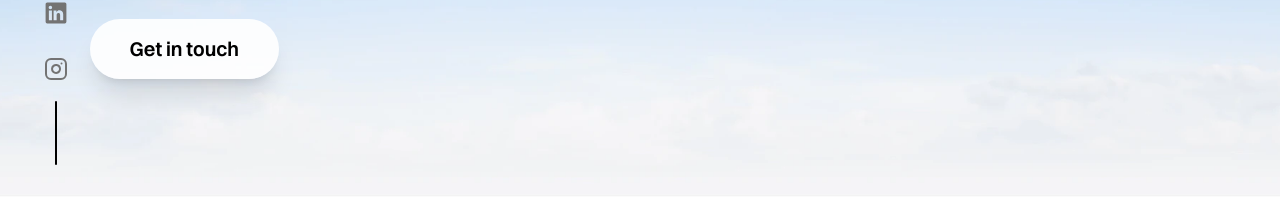
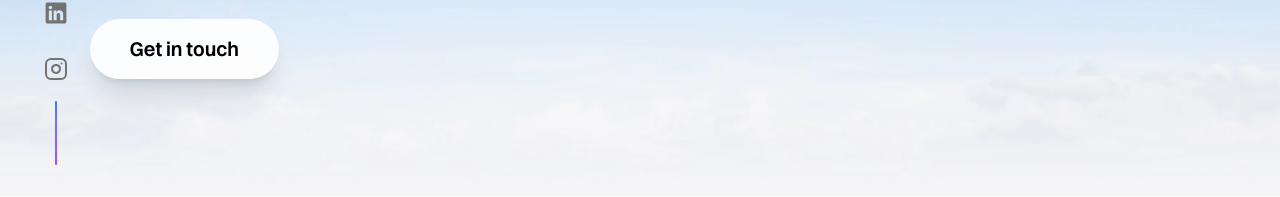
Before and after one commit to Matsuel/portfolio, a Next.js app: page / in a window 1280 px wide. Shown: the part 603-800 px from the top of the page. Built offline with nearby package versions, Linux system fonts and the light colour scheme.

Commit message:
feat: mettre à jour le style du séparateur dans le composant Footer

```diff
--- a/src/components/Footer.tsx
+++ b/src/components/Footer.tsx
@@ -17,7 +17,7 @@ const Footer = () => {
                     </Link>
                 ))}
 
-                <div className='w-[2px] h-16 bg-black md:block hidden rounded-full'></div>
+                <div className='w-[2px] h-16 bg-gradient-to-t from-purple-500 to-blue-500 md:block hidden rounded-full'></div>
             </div>
 
             <span>Designed & Developed by <Link href={SOCIALS.GITHUB} target='_blank' className='underline'>Matheo Lang</Link></span>
```
